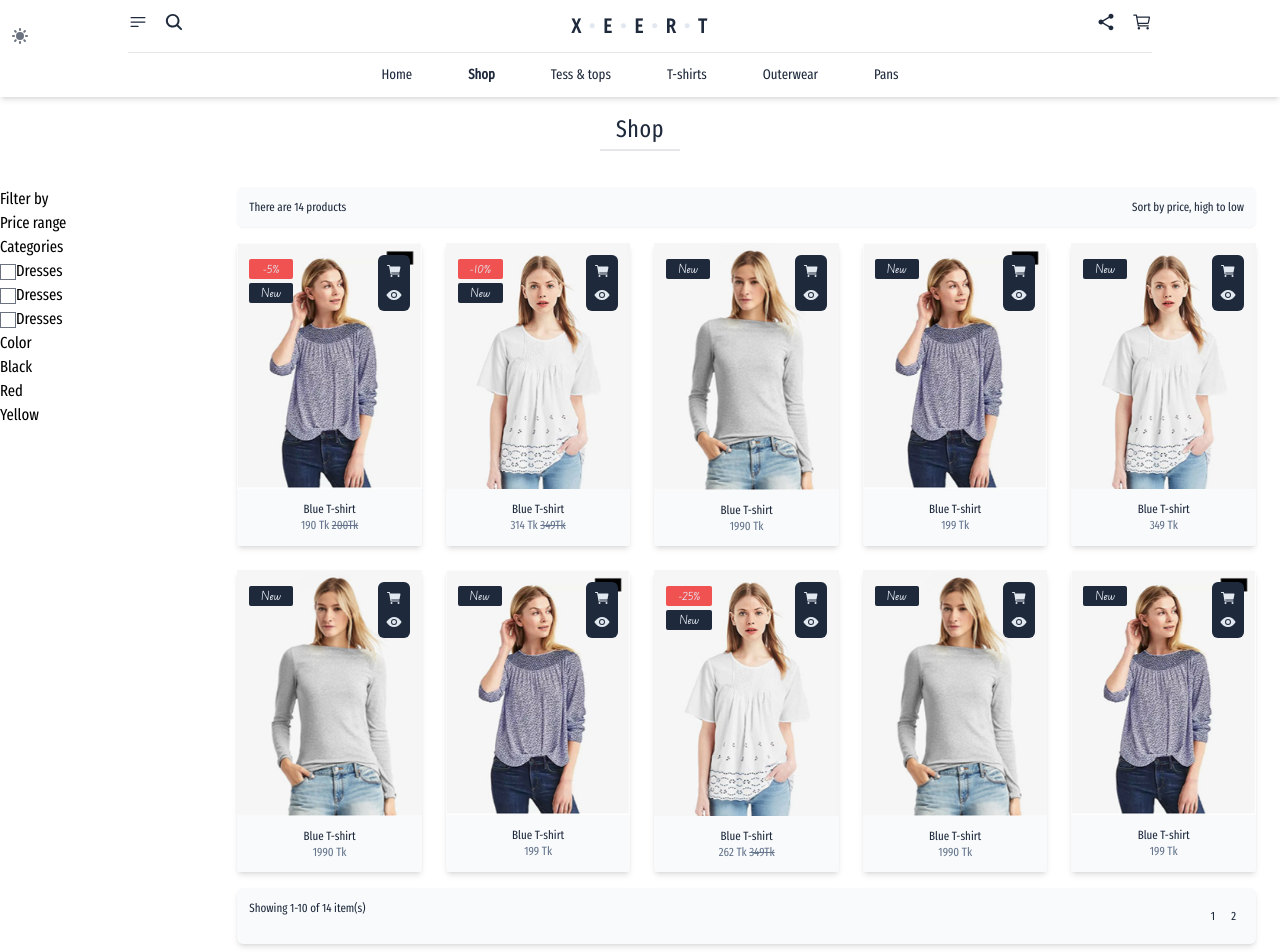
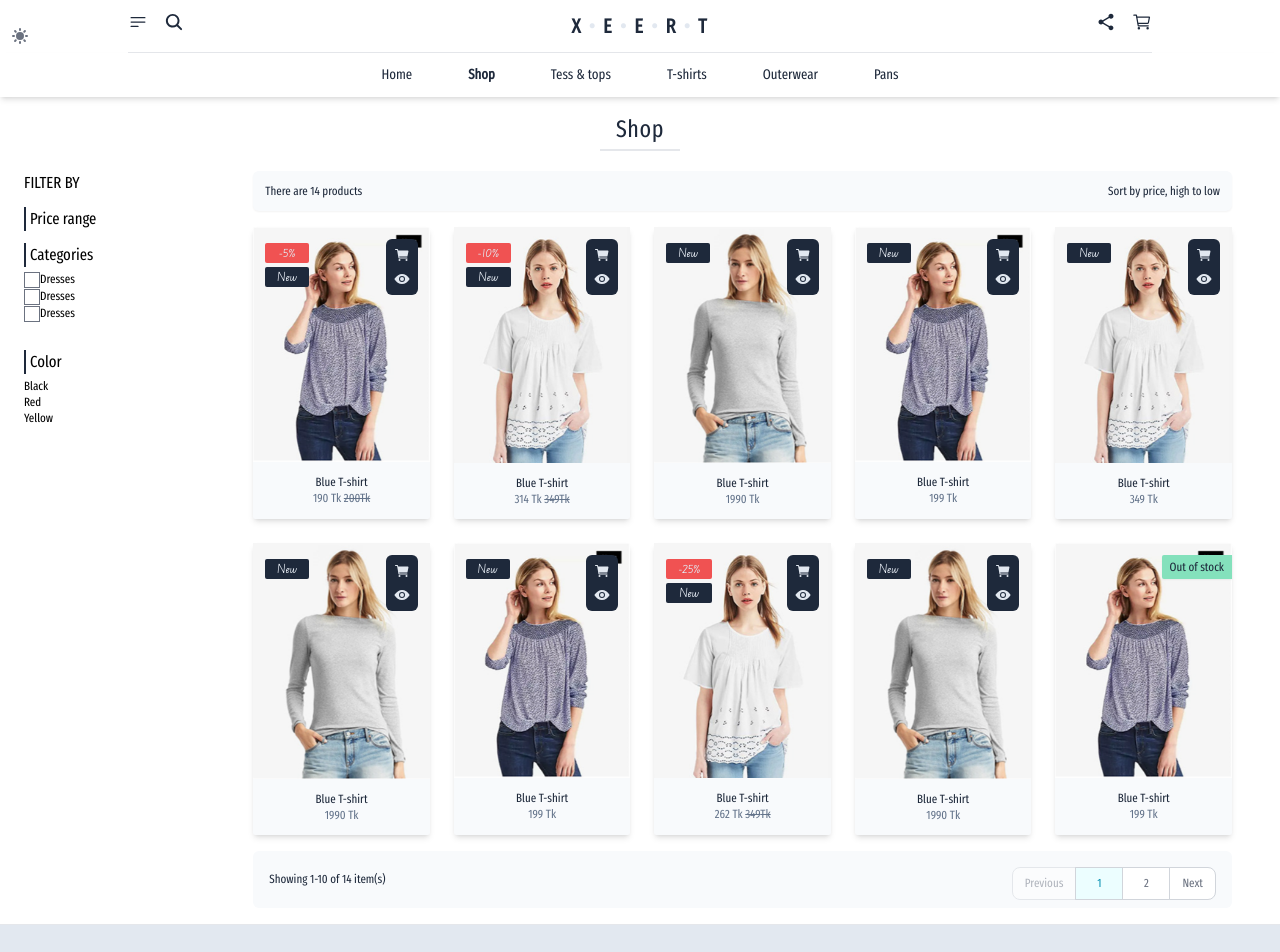
Before and after one commit to mahbubhasantamim/xeert-client, a React (Vite) app: page /shop in a window 1280 px wide. Shown: the top 952 px of the page. Built offline with nearby package versions, Linux system fonts and the light colour scheme.

Commit message:
Shop page complete

```diff
--- /dev/null
+++ b/src/components/FilterSideBar/FilterSideBar.tsx
@@ -0,0 +1,50 @@
+export default function FilterSideBar() {
+  return (
+    <>
+      <div>
+        <h3 className="mb-3 uppercase">Filter by</h3>
+        <div>
+          <h3 className="px-1 border-l-2 border-primary dark:border-darkPrimary">
+            Price range
+          </h3>
+        </div>
+        <div className="py-3">
+          <h3 className="px-1 border-l-2 border-primary dark:border-darkPrimary">
+            Categories
+          </h3>
+          <div className="text-xs py-1">
+            <div>
+              <input type="checkbox" />
+              <label htmlFor="">Dresses</label>
+            </div>
+            <div>
+              <input type="checkbox" />
+              <label htmlFor="">Dresses</label>
+            </div>
+            <div>
+              <input type="checkbox" />
+              <label htmlFor="">Dresses</label>
+            </div>
+          </div>
+        </div>
+
+        <div className="py-3">
+          <h3 className="px-1 border-l-2 border-primary dark:border-darkPrimary">
+            Color
+          </h3>
+          <div className="text-xs py-1">
+            <div>
+              <label htmlFor="">Black</label>
+            </div>
+            <div>
+              <label htmlFor="">Red</label>
+            </div>
+            <div>
+              <label htmlFor="">Yellow</label>
+            </div>
+          </div>
+        </div>
+      </div>
+    </>
+  );
+}
--- /dev/null
+++ b/src/components/Pagination/PaginationComp.tsx
@@ -0,0 +1,35 @@
+import { Pagination } from "flowbite-react";
+
+type PropType = {
+  currentPage: number;
+  totalPages: number;
+  onPageChange: (pageNumber: number) => void;
+  itemsLength: number;
+  firstItem: number;
+  lastItem: number;
+};
+export default function PaginationComp({
+  currentPage,
+  totalPages,
+  onPageChange,
+  itemsLength,
+  firstItem,
+  lastItem,
+}: PropType) {
+  return (
+    <>
+      <div className="bg-slate-50 md:flex text-center justify-between py-2 px-4 mb-4 text-xs rounded-md text-primary  dark:bg-darkPrimary dark:text-secondary">
+        <div className="flex items-center justify-center">
+          <p>{`Showing ${firstItem + 1}-${
+            itemsLength < lastItem ? itemsLength : lastItem
+          } of ${itemsLength} item(s)`}</p>
+        </div>
+        <Pagination
+          currentPage={currentPage}
+          totalPages={totalPages}
+          onPageChange={onPageChange}
+        />
+      </div>
+    </>
+  );
+}
--- a/src/components/ProductCard/ProductCard.tsx
+++ b/src/components/ProductCard/ProductCard.tsx
@@ -8,6 +8,7 @@ type ProspType = {
     productImg: string;
     productPrice: number;
     discount?: number;
+    stock: number;
   };
 };
 function ProductCard({ productInfo }: ProspType) {
@@ -16,6 +17,7 @@ function ProductCard({ productInfo }: ProspType) {
       <div className="flex ">
         <div className=" relative text-center bg-slate-50 hover:bg-slate-200 shadow-md rounded-sm hover:cursor-pointer dark:bg-darkPrimary">
           {/* cart & view icon */}
+          {productInfo.stock > 0 ? (
             <div className="flex flex-col gap-2 bg-primary hover:bg-darkPrimary  p-2 rounded-md absolute top-3 right-3 z-50 text-secondary">
               <div className="hover:text-slate-400">
                 <IoCart />
@@ -24,13 +26,21 @@ function ProductCard({ productInfo }: ProspType) {
                 <IoEye />
               </div>
             </div>
+          ) : (
+            <div className="flex flex-col gap-2 bg-green-300 hover:bg-darkPrimary py-1 px-2 rounded-s-sm absolute top-3 right-0 z-50 shadow-sm">
+              <p className="text-xs text-primary">Out of stock</p>
+            </div>
+          )}
 
           {/* product card  */}
           <Link to={productInfo._id}>
             <div className="relative hover:before:block before:hidden before:h-full before:w-full before:bg-primary before:opacity-30 before:hover:bg-slate-700  before:duration-500 before:absolute before:top-0 before:z-10">
+              <div>
                 <img src={productInfo.productImg} alt="" />
+              </div>
 
               {/* discount & new label */}
+              {productInfo.stock > 0 && (
                 <div className="flex flex-col gap-1 p-2 rounded-md absolute top-2 left-1 z-50 text-secondary font-Edu-nsw">
                   {productInfo.discount && (
                     <p className="py-[2px] px-3 text-xs text-center rounded-sm bg-red-500">
@@ -42,6 +52,7 @@ function ProductCard({ productInfo }: ProspType) {
                     New
                   </p>
                 </div>
+              )}
             </div>
             <div className="py-3">
               <h1 className="text-xs text-primary dark:text-secondary">
--- a/src/views/pages/shop/ShopPage.tsx
+++ b/src/views/pages/shop/ShopPage.tsx
@@ -1,4 +1,6 @@
 import { useState } from "react";
+import FilterSideBar from "../../../components/FilterSideBar/FilterSideBar";
+import PaginationComp from "../../../components/Pagination/PaginationComp";
 import ProductCard from "../../../components/ProductCard/ProductCard";
 
 function ShopPage() {
@@ -6,92 +8,107 @@ function ShopPage() {
     {
       _id: "01",
       productName: "Blue T-shirt",
-      productImg: "./img/prd1.png",
+      productImg: "/img/prd1.png",
       productPrice: 200,
       discount: 5,
+      stock: 10,
     },
     {
       _id: "02",
       productName: "Blue T-shirt",
-      productImg: "./img/prd2.png",
+      productImg: "/img/prd2.png",
       productPrice: 349,
       discount: 10,
+      stock: 20,
     },
     {
       _id: "03",
       productName: "Blue T-shirt",
-      productImg: "./img/prd3.png",
+      productImg: "/img/prd3.png",
       productPrice: 1990,
+      stock: 10,
     },
     {
       _id: "04",
       productName: "Blue T-shirt",
-      productImg: "./img/prd1.png",
+      productImg: "/img/prd1.png",
       productPrice: 199,
+      stock: 10,
     },
     {
       _id: "05",
       productName: "Blue T-shirt",
-      productImg: "./img/prd2.png",
+      productImg: "/img/prd2.png",
       productPrice: 349,
+      stock: 10,
     },
     {
       _id: "06",
       productName: "Blue T-shirt",
-      productImg: "./img/prd3.png",
+      productImg: "/img/prd3.png",
       productPrice: 1990,
+      stock: 10,
     },
     {
       _id: "07",
       productName: "Blue T-shirt",
-      productImg: "./img/prd1.png",
+      productImg: "/img/prd1.png",
       productPrice: 199,
+      stock: 10,
     },
     {
       _id: "08",
       productName: "Blue T-shirt",
-      productImg: "./img/prd2.png",
+      productImg: "/img/prd2.png",
       productPrice: 349,
       discount: 25,
+      stock: 10,
     },
     {
       _id: "09",
       productName: "Blue T-shirt",
-      productImg: "./img/prd3.png",
+      productImg: "/img/prd3.png",
       productPrice: 1990,
+      stock: 10,
     },
     {
       _id: "10",
       productName: "Blue T-shirt",
-      productImg: "./img/prd1.png",
+      productImg: "/img/prd1.png",
       productPrice: 199,
+      stock: 0,
     },
     {
       _id: "07",
       productName: "Blue T-shirt",
-      productImg: "./img/prd1.png",
+      productImg: "/img/prd1.png",
       productPrice: 199,
+      stock: 10,
     },
     {
       _id: "08",
       productName: "Blue T-shirt",
-      productImg: "./img/prd2.png",
+      productImg: "/img/prd2.png",
       productPrice: 349,
       discount: 25,
+      stock: 10,
     },
     {
       _id: "09",
       productName: "Blue T-shirt",
-      productImg: "./img/prd3.png",
+      productImg: "/img/prd3.png",
       productPrice: 1990,
+      stock: 10,
     },
     {
       _id: "10",
       productName: "Blue T-shirt",
-      productImg: "./img/prd1.png",
+      productImg: "/img/prd1.png",
       productPrice: 199,
+      stock: 10,
     },
   ];
+
   const itemsPerPage = 10; // Number of items to display per page
 
   const [currentPage, setCurrentPage] = useState(1);
@@ -102,7 +119,7 @@ function ShopPage() {
   const currentItems = products.slice(indexOfFirstItem, indexOfLastItem);
 
   // Change page
-  const paginate = (pageNumber) => setCurrentPage(pageNumber);
+  const paginate = (pageNumber: number) => setCurrentPage(pageNumber);
 
   return (
     <>
@@ -113,42 +130,9 @@ function ShopPage() {
               Shop
             </h2>
           </div>
-          <div className="grid grid-cols-6 py-4">
+          <div className="grid grid-cols-6 px-6">
             <div className="md:col-span-1 ">
-              <div>
-                <h3>Filter by</h3>
-                <div>
-                  <p>Price range</p>
-                </div>
-                <div>
-                  <h3>Categories</h3>
-                  <div>
-                    <input type="checkbox" />
-                    <label htmlFor="">Dresses</label>
-                  </div>
-                  <div>
-                    <input type="checkbox" />
-                    <label htmlFor="">Dresses</label>
-                  </div>
-                  <div>
-                    <input type="checkbox" />
-                    <label htmlFor="">Dresses</label>
-                  </div>
-                </div>
-
-                <div>
-                  <h3>Color</h3>
-                  <div>
-                    <label htmlFor="">Black</label>
-                  </div>
-                  <div>
-                    <label htmlFor="">Red</label>
-                  </div>
-                  <div>
-                    <label htmlFor="">Yellow</label>
-                  </div>
-                </div>
-              </div>
+              <FilterSideBar />
             </div>
 
             <div className="col-span-6 md:col-span-5 px-6">
@@ -160,34 +144,21 @@ function ShopPage() {
                   <p>Sort by price, high to low</p>
                 </div>
               </div>
+
               <div className="grid grid-cols-2 sm:grid-cols-3 md:grid-cols-4 lg:grid-cols-5 gap-6 py-4">
                 {currentItems?.map((product, index) => {
                   return <ProductCard key={index} productInfo={product} />;
                 })}
               </div>
 
-              <div className="bg-slate-50 flex justify-between p-3 text-xs rounded-md text-primary shadow-md dark:bg-darkPrimary dark:text-secondary">
-                <div>
-                  <p>{`Showing ${indexOfFirstItem + 1}-${
-                    products.length < indexOfLastItem
-                      ? products.length
-                      : indexOfLastItem
-                  } of ${products.length} item(s)`}</p>
-                </div>
-                <div>
-                  {Array.from({
-                    length: Math.ceil(products.length / itemsPerPage),
-                  }).map((_, index) => (
-                    <button
-                      key={index}
-                      onClick={() => paginate(index + 1)}
-                      className="p-2"
-                    >
-                      {index + 1}
-                    </button>
-                  ))}
-                </div>
-              </div>
+              <PaginationComp
+                currentPage={currentPage}
+                totalPages={Math.ceil(products.length / itemsPerPage)}
+                onPageChange={paginate}
+                itemsLength={products.length}
+                firstItem={indexOfFirstItem}
+                lastItem={indexOfLastItem}
+              />
             </div>
           </div>
         </div>
```
Also changed, not shown: src/views/pages/home/components/TopTrending/TopTrendingComp.tsx (+20 -10 lines). Lines whose indentation alone changed are shown as unchanged.
